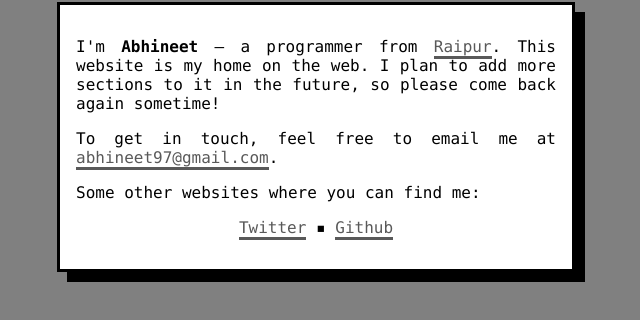
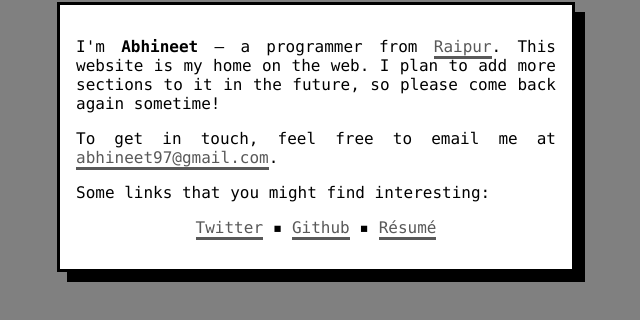
Before and after one commit to abhineet97/abhineet97.github.io, an Eleventy site: page index.html in a window 1280 px wide. Shown: the part 278-598 px from the top of the page, without its empty margins (324-964 px from the left). Built offline with nearby package versions, Linux system fonts and the light colour scheme; Eleventy itself is replaced by a stand-in of ours; files that its build step writes are made by us from their sources.

Commit message:
Add résumé link

```diff
--- a/index.html
+++ b/index.html
@@ -15,10 +15,11 @@ layout: layouts/home.html
 
   <p>To get in touch, feel free to email me at <a rel="me" href="mailto:abhineet97@gmail.com">abhineet97@gmail.com</a>.</p>
 
-  <p>Some other websites where you can find me:
+  <p>Some links that you might find interesting:
   <ul id="links">
     <li><a rel="me" href="https://twitter.com/abhineet97">Twitter</a></li>
     <li><a rel="me" href="https://github.com/abhineet97">Github</a></li>
+    <li><a href="/resume">Résumé</a></li>
   </ul>
   </p>
 </main>
```
